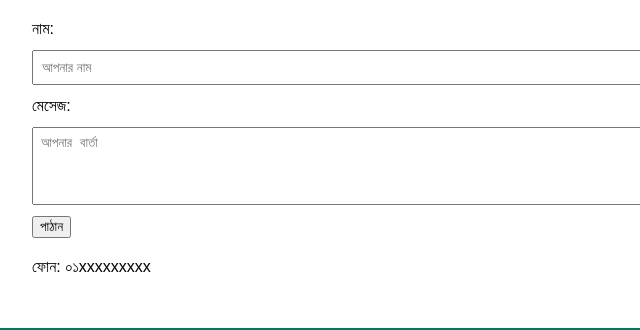
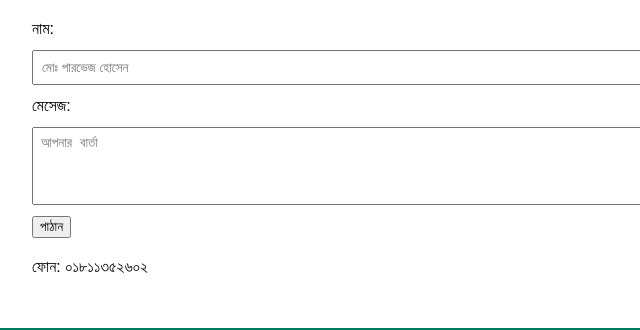
Before and after one commit to parvezhossain20010/abu-sayed-store, a plain HTML site: page index.html in a window 1280 px wide. Shown: the part 1718-2048 px from the top of the page, 0-640 px from the left. Drawn offline with Linux system fonts and the light colour scheme.

Commit message:
Update index.html

```diff
--- a/index.html
+++ b/index.html
@@ -65,12 +65,12 @@
     <div class="contact">
       <form>
         <label>নাম:</label>
-        <input type="text" placeholder="আপনার নাম">
+        <input type="text" placeholder="মোঃ পারভেজ হোসেন">
         <label>মেসেজ:</label>
         <textarea rows="4" placeholder="আপনার বার্তা"></textarea>
         <button type="submit">পাঠান</button>
       </form>
-      <p>ফোন: ০১xxxxxxxxx</p>
+      <p>ফোন: ০১৮১১৩৫২৬০২</p>
     </div>
   </section>
 
```
